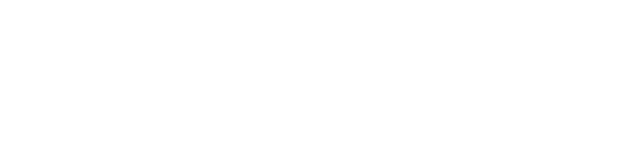
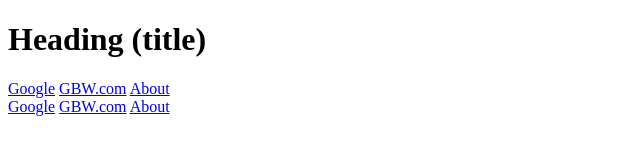
Before and after one commit to iamwm999/personal_site, a plain HTML site: page about.html in a window 1280 px wide. Shown: the whole page, without its empty margins (0-640 px from the left). Drawn offline with Linux system fonts and the light colour scheme.

Commit message:
added branch2

```diff
--- a/about.html
+++ b/about.html
@@ -11,7 +11,29 @@
 
 <body>
 
+    <h1>Heading (title)</h1>
+    <nav>
+        <a href="google.com">Google</a>
+        <a href="gobigwhitney.com">GBW.com</a>
+        <a href="about.html">About</a>
 
+    </nav>
+
+
+
+
+
+
+
+    <footer>
+        <nav>
+            <a href="google.com">Google</a>
+            <a href="gobigwhitney.com">GBW.com</a>
+            <a href="about.html">About</a>
+
+        </nav>
+
+    </footer>
 
 </body>
 </html>
```
Also changed, not shown: portfolio.html (+8 -0 lines), style.js (line endings or trailing spaces).
